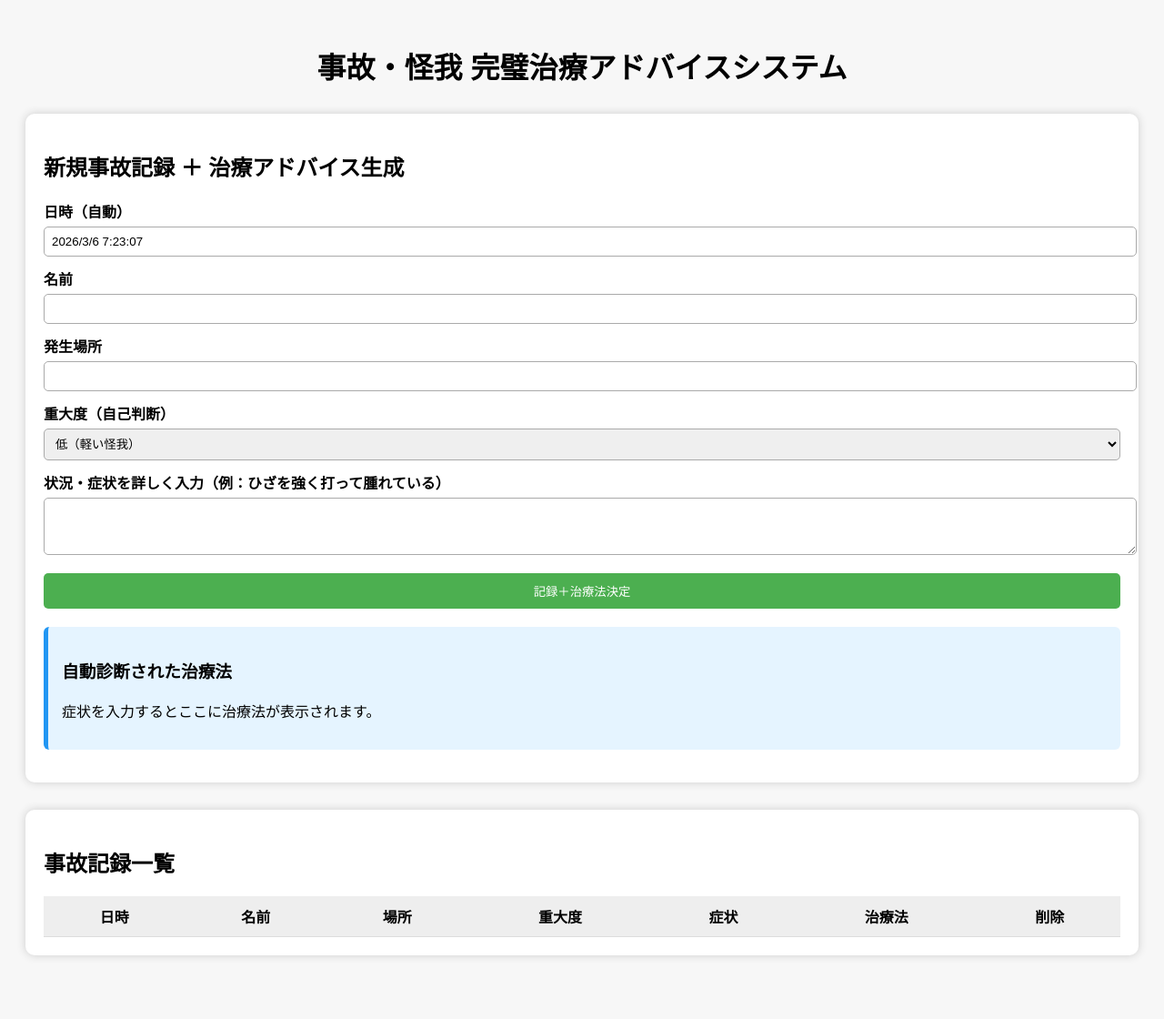
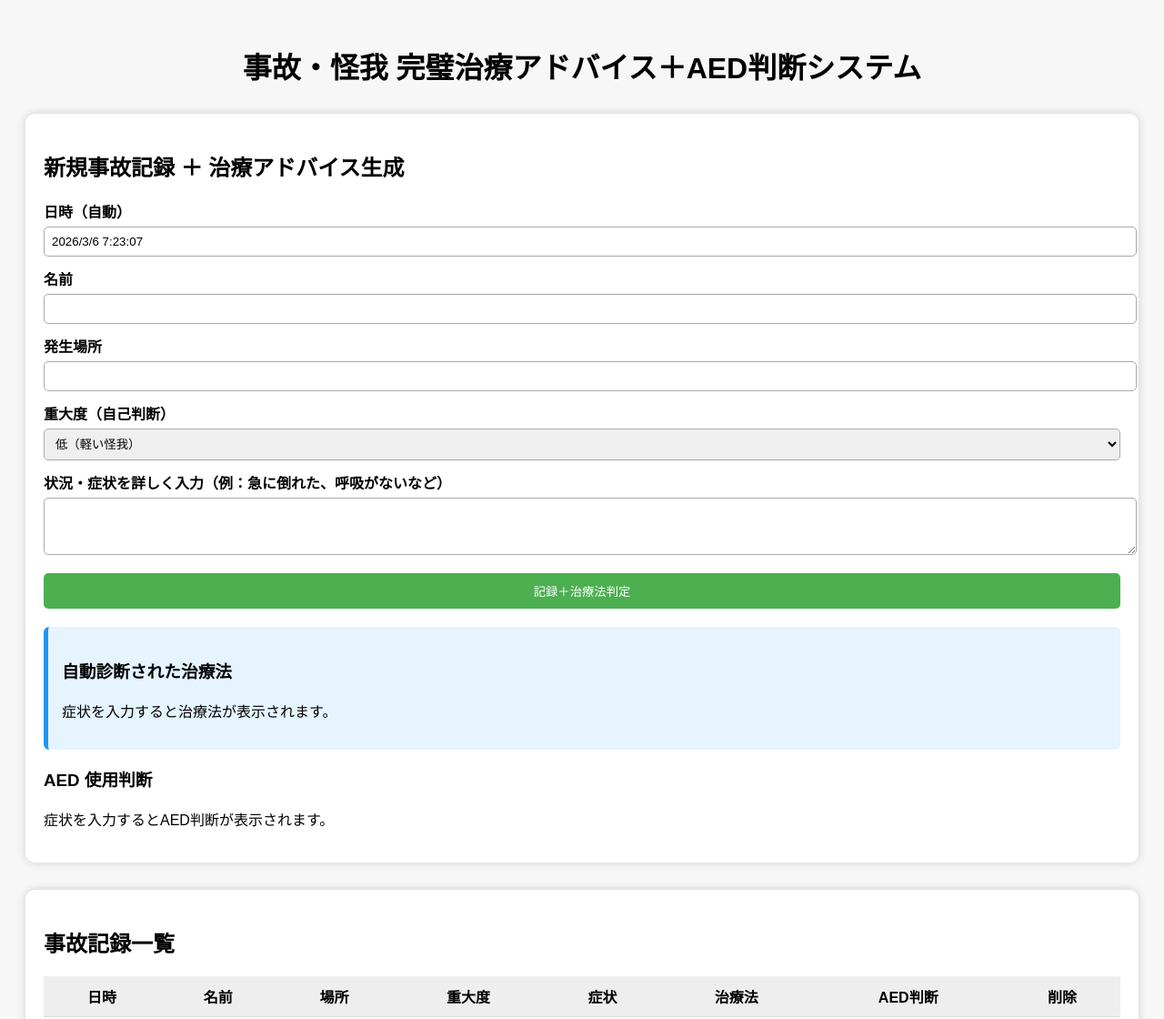
Before and after one commit to chengtiansuntong-oss/accident, a plain HTML site: page index.html in a window 1280 px wide. Shown: the top 1120 px of the page at 91% size. Drawn offline with Linux system fonts and the light colour scheme.

Commit message:
Update title and labels in index.html

```diff
--- a/index.html
+++ b/index.html
@@ -2,13 +2,13 @@
 <html lang="ja">
 <head>
 <meta charset="UTF-8">
-<title>事故・怪我 完璧治療アドバイスシステム</title>
+<title>事故・怪我 完璧治療アドバイス＋AED判断システム</title>
 <link rel="stylesheet" href="style.css">
 </head>
 
 <body>
 
-<h1>事故・怪我 完璧治療アドバイスシステム</h1>
+<h1>事故・怪我 完璧治療アドバイス＋AED判断システム</h1>
 
 <section class="form-section">
   <h2>新規事故記録 ＋ 治療アドバイス生成</h2>
@@ -35,16 +35,21 @@
       </select>
     </label>
 
-    <label>状況・症状を詳しく入力（例：ひざを強く打って腫れている）
+    <label>状況・症状を詳しく入力（例：急に倒れた、呼吸がないなど）
       <textarea name="detail" id="detailInput" rows="3" required></textarea>
     </label>
 
-    <button type="submit" class="submit-btn">記録＋治療法決定</button>
+    <button type="submit" class="submit-btn">記録＋治療法判定</button>
   </form>
 
   <div id="adviceBox" class="adviceBox">
     <h3>自動診断された治療法</h3>
-    <p id="adviceText">症状を入力するとここに治療法が表示されます。</p>
+    <p id="adviceText">症状を入力すると治療法が表示されます。</p>
+  </div>
+
+  <div id="aedBox" class="aedBox">
+    <h3>AED 使用判断</h3>
+    <p id="aedText">症状を入力するとAED判断が表示されます。</p>
   </div>
 
   <p id="msg"></p>
@@ -62,6 +67,7 @@
         <th>重大度</th>
         <th>症状</th>
         <th>治療法</th>
+        <th>AED判断</th>
         <th>削除</th>
       </tr>
     </thead>
```
